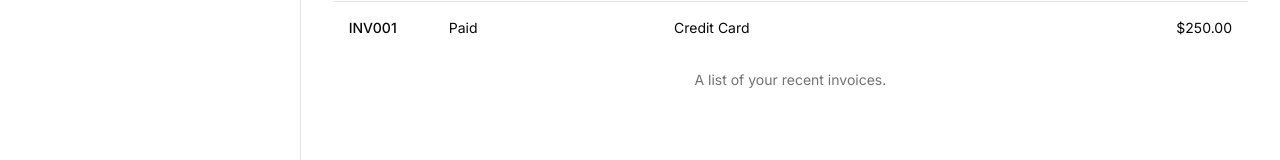
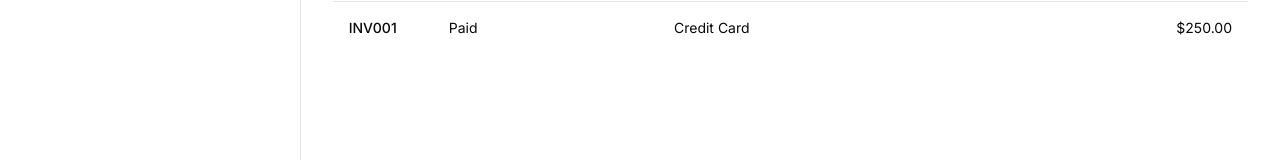
Before and after one commit to MatheusAltrao/Kerdos, a Next.js app: page /finance in a window 1280 px wide. Shown: the part 283-443 px from the top of the page. Built offline with nearby package versions, Linux system fonts and the light colour scheme.

Commit message:
fix:remove tablecaption

```diff
--- a/src/app/finance/components/FinanceTable.tsx
+++ b/src/app/finance/components/FinanceTable.tsx
@@ -11,7 +11,7 @@ import {
 const FinanceTable = () => {
     return (
         <Table>
-            <TableCaption>A list of your recent invoices.</TableCaption>
+
             <TableHeader>
                 <TableRow>
                     <TableHead className='w-[100px]'>Invoice</TableHead>
```
